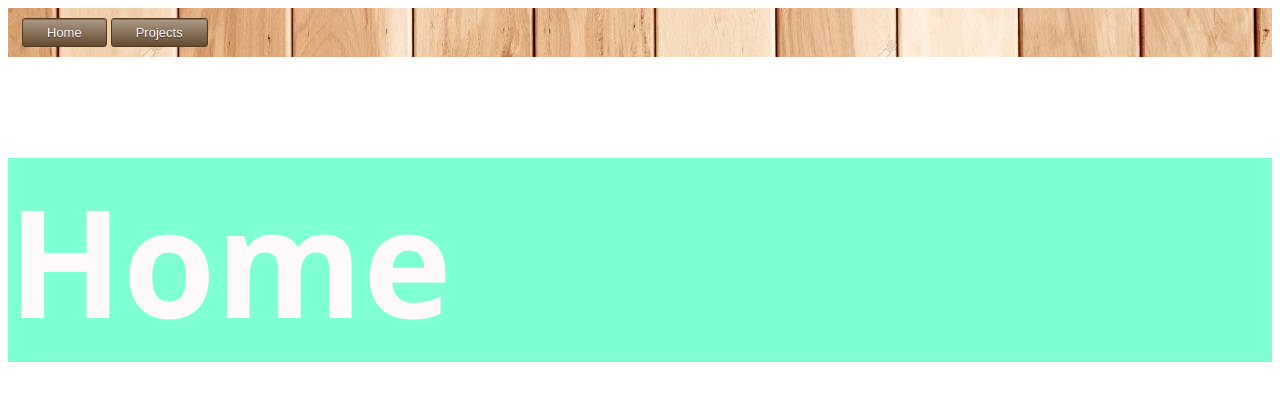
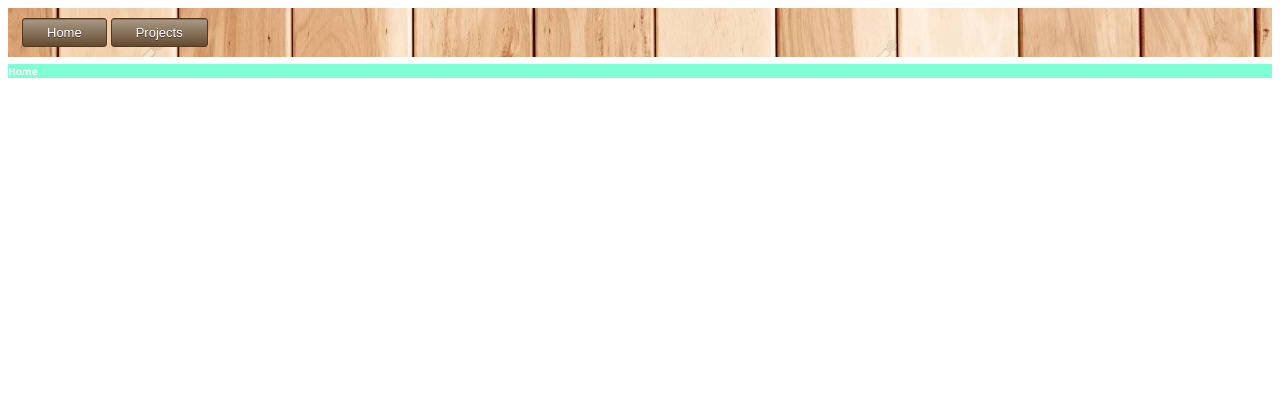
Before and after one commit to NoahMarashi/noahmarashi.github.io, a plain HTML site: page projects.html in a window 1280 px wide. Drawn offline with Linux system fonts and the light colour scheme.

Commit message:
Update projects.html

```diff
--- a/projects.html
+++ b/projects.html
@@ -35,7 +35,7 @@ padding: 10px;
 h1 {
     color:snow;
     font-family: 'Segoe UI', Tahoma, Geneva, Verdana, sans-serif;
-    font-size: 150px;
+    font-size: 10px;
 }
 </style>
 </head>
```
